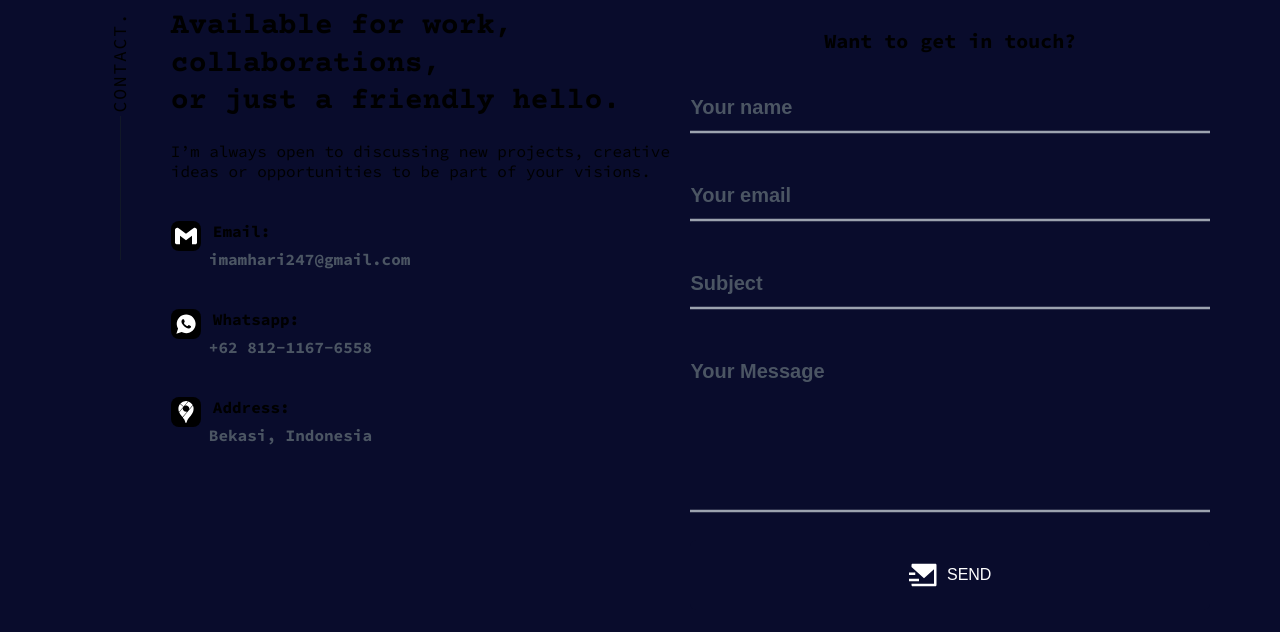
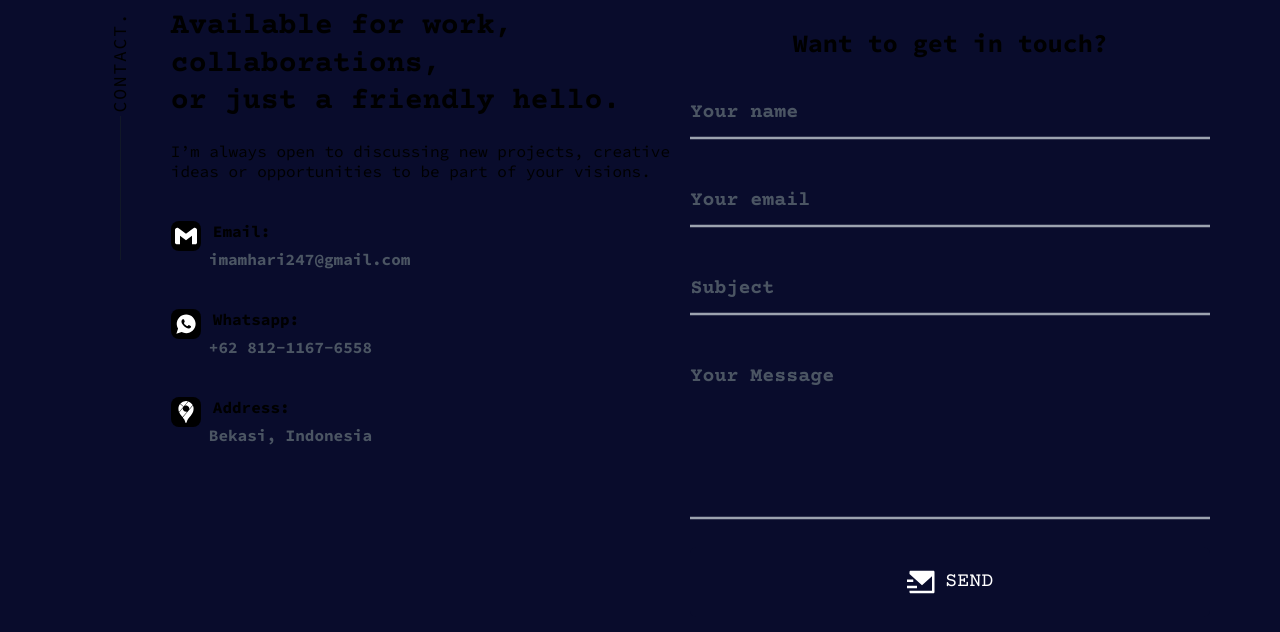
Before and after one commit to Imamhari/portfolio, a Next.js app: page /pages/contact in a window 1280 px wide. Shown: the top 632 px of the page. Built offline with nearby package versions, Linux system fonts and the light colour scheme.

Commit message:
mengganti font-family

```diff
--- a/src/app/components/atoms/DownloadCv.tsx
+++ b/src/app/components/atoms/DownloadCv.tsx
@@ -1,4 +1,10 @@
+import { Courier_Prime } from "next/font/google";
 import { FaDownload } from "react-icons/fa6";
+
+const courierPrime = Courier_Prime({
+  subsets: ["latin"],
+  weight: ["400", "700"],
+});
 
 function DownloadCv() {
   return (
@@ -10,7 +16,7 @@ function DownloadCv() {
         href="https://drive.google.com/file/d/1QRviB9ZOqSb3oKQtgyqd-LNACybvs8j4/view?usp=sharing"
         target="_blank"
         rel="noopener noreferrer"
-        className="text-sm font-medium text-[#e9e9e9] hover:text-orange-500 dark:text-gray-400 dark:hover:text-orange-500 flex justify-center gap-3"
+        className={`${courierPrime.className} text-[15px] font-medium text-[#e9e9e9] hover:text-orange-500 dark:text-gray-400 dark:hover:text-orange-500 flex  items-center gap-3`}
       >
         Download CV
         <FaDownload size={20} className="ml-1" />
--- a/src/app/pages/about/page.tsx
+++ b/src/app/pages/about/page.tsx
@@ -94,7 +94,7 @@ function About() {
               key={tab.id}
               data-id={tab.id}
               onClick={() => setActiveTab(tab.id)}
-              className={`relative z-10 px-4 py-1 rounded-2xl font-semibold transition-all duration-300 transform
+              className={`${sourceCodePro.className} relative z-10 px-4 py-1 rounded-2xl font-semibold transition-all duration-300 transform
                 ${
                   activeTab === tab.id
                     ? "text-white"
--- a/src/app/pages/contact/page.tsx
+++ b/src/app/pages/contact/page.tsx
@@ -90,7 +90,7 @@ function Contact() {
 
           <div className="hidden md:block">
             <h4
-              className={`${sourceCodePro.className} w-full flex text-start text-[20px] font-bold leading-tight items-center justify-center mt-5`}
+              className={`${sourceCodePro.className} w-full flex text-start text-[25px] font-bold leading-tight items-center justify-center mt-5`}
             >
               Want to get in touch?
             </h4>
@@ -99,7 +99,7 @@ function Contact() {
               className="flex flex-col space-y-5 mt-5"
             >
               <div className="group">
-                <div className="relative overflow-hidden">
+                <div className={`${courierPrime.className} relative overflow-hidden`}>
                   <input
                     type="text"
                     placeholder="Your name"
@@ -125,7 +125,7 @@ function Contact() {
                 </div>
               </div>
               <div className="group">
-                <div className="relative overflow-hidden">
+                <div className={`${courierPrime.className} relative overflow-hidden`}>
                   <input
                     type="email"
                     placeholder="Your email"
@@ -153,7 +153,7 @@ function Contact() {
                 </div>
               </div>
               <div className="group">
-                <div className="relative overflow-hidden">
+                <div className={`${courierPrime.className} relative overflow-hidden`}>
                   <input
                     type="text"
                     placeholder="Subject"
@@ -180,7 +180,7 @@ function Contact() {
               </div>
 
               <div className="group">
-                <div className="relative overflow-hidden">
+                <div className={`${courierPrime.className} relative overflow-hidden`}>
                   <textarea
                     className="peer min-h-[11rem] w-full resize-none bg-transparent py-5 text-xl font-bold  outline-none  placeholder:text-gray-600  dark:placeholder:text-gray-400  focus:placeholder:text-gray-400 dark:focus:placeholder:text-gray-600"
                     placeholder="Your Message"
@@ -207,10 +207,10 @@ function Contact() {
               <button
                 type="submit"
                 disabled={state.submitting}
-                className="flex items-center justify-center space-x-2 text-white dark:text-black bg-[#090c2c] dark:bg-[#e9e9e9] py-5 px-6 rounded-md hover:bg-[#090c2c]/80 dark:hover:bg-[#e9e9e9]/80 transition duration-200 ease-in-out z-30"
+                className={`${courierPrime.className} flex items-center justify-center space-x-2 text-white dark:text-black bg-[#090c2c] dark:bg-[#e9e9e9] py-5 px-6 rounded-md hover:bg-[#090c2c]/80 dark:hover:bg-[#e9e9e9]/80 transition duration-200 ease-in-out z-30`}
               >
                 <RiMailSendFill size={30} />
-                <span>SEND</span>
+                <span className="text-[20px]">SEND</span>
               </button>
             </form>
           </div>
--- a/src/app/pages/skills/page.tsx
+++ b/src/app/pages/skills/page.tsx
@@ -85,7 +85,7 @@ function Skills() {
                     key={tab.id}
                     data-id={tab.id}
                     onClick={() => setActiveTab(tab.id)}
-                    className={`relative z-10 px-4 py-1 rounded-2xl font-semibold transition-all duration-300
+                    className={`${sourceCodePro.className} relative z-10 px-4 py-1 rounded-2xl font-semibold transition-all duration-300
                   ${
                     activeTab === tab.id
                       ? "text-white"
```
